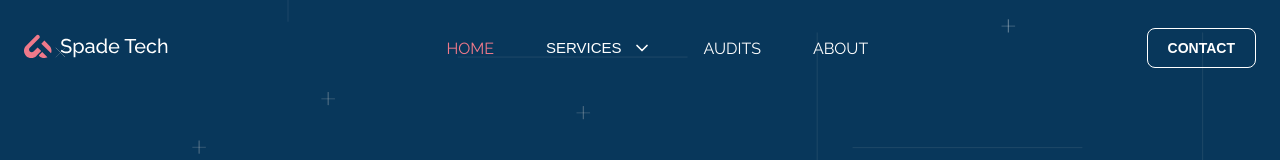
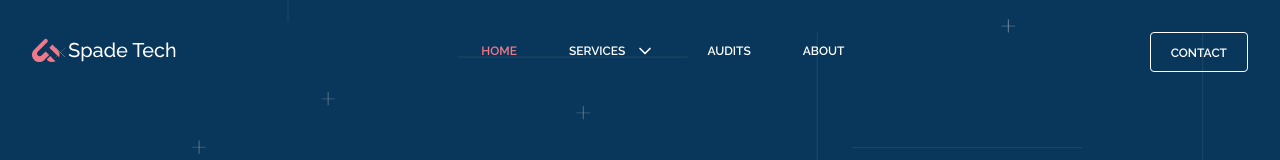
Before and after one commit to kshitij-official/SPADETECH, a React (Create React App) app: page / in a window 1280 px wide. Shown: the top 160 px of the page. Built offline with nearby package versions, Linux system fonts and the light colour scheme.

Commit message:
contact button fix

```diff
--- a/src/components/navbar/navbar.css
+++ b/src/components/navbar/navbar.css
@@ -1,15 +1,16 @@
 /* NAV */
 .services_trigger {
+  font-family: 'Raleway';
+  font-weight: 600;
   display: flex;
-  align-items: center;
+  align-items: top;
   color: white;
   gap: 10px;
   background-color: transparent;
   text-transform: uppercase;
   border: none;
-  font-size: 15px;
+  font-size: 12px;
   cursor: pointer;
-  margin-top: -1px;
 }
 
 .services_dropdown {
@@ -36,6 +37,7 @@
 }
 
 .services_trigger svg {
+  margin-top: -3px;
   width: 20px;
   height: 20px;
   cursor: pointer;
@@ -48,19 +50,19 @@
 }
 
 .nav__bar {
-    height: 6rem;
-    max-width: 1740px;
-    padding: 0px 24px;
-    margin: auto;
+  align-items: center;
   display: flex;
-    align-items: center;
   justify-content: space-between;
+  padding: 2rem;
   position: relative;
 }
 
 .nav__list {
   display: flex;
-    gap: 3.25rem
+  gap: 3.25rem;
+  font-family: 'Raleway' !important;
+  font-weight: 600;
+  font-size: 12px;
 }
 
 .toggle-menu {
@@ -104,9 +106,9 @@
 .desktop_contact__btn {
   background-color: transparent;
   color: white;
-      border-radius: 8px;
+  border-radius: 4px;
   border: 1px solid white;
-      padding: 0px 20px;
+  padding: 14px 20px;
   font-size: 14px;
   text-transform: uppercase;
   font-weight: 600;
@@ -114,6 +116,8 @@
   letter-spacing: 5%;
   cursor: pointer;
   height: 40px;
+  font-family: 'Raleway';
+  font-size: 12px;
 }
 
 
@@ -212,6 +216,7 @@
       font-size: 14px;
     }
     .mobile_link_list a {
+      font-weight: 600;
       padding: 20px 0px;
       border-bottom: 1px solid #ffffff20;
     }
@@ -221,6 +226,7 @@
       transition: all ease-in 300ms ;
     }
     .service_menu_header {
+        font-weight: 600;
         display: flex;
         justify-content: space-between;
         color: white;
```
Lines whose indentation alone changed are shown as unchanged.
